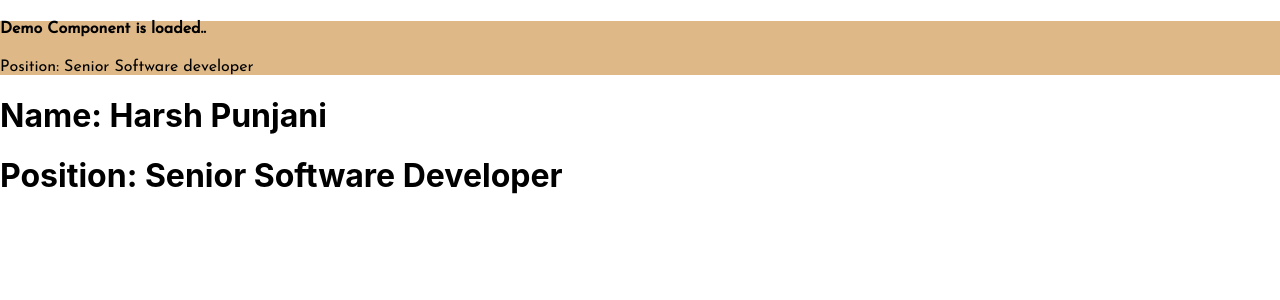
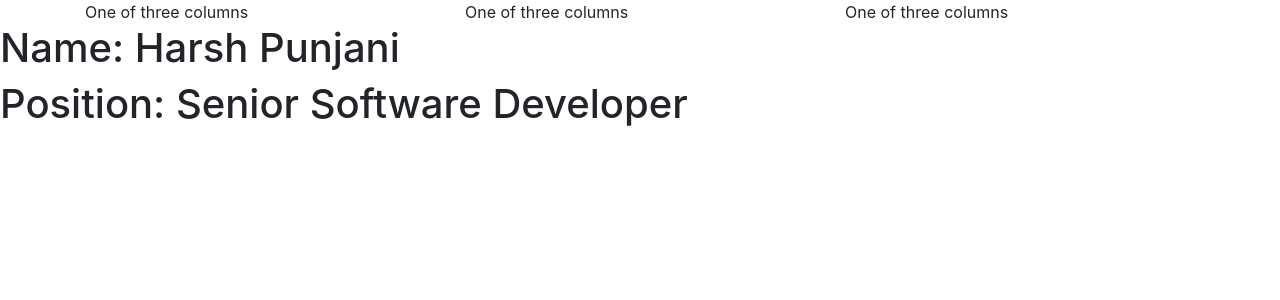
Before and after one commit to harsh19punjani/ReactDemo, a React (Create React App) app: page / in a window 1280 px wide. Shown: the top 300 px of the page. Built offline with nearby package versions, Linux system fonts and the light colour scheme.

Commit message:
integration of bootstrap in react proejct

```diff
--- a/package.json
+++ b/package.json
@@ -8,7 +8,7 @@
     "@testing-library/user-event": "^7.2.1",
     "react": "^16.13.1",
     "react-dom": "^16.13.1",
-    "react-scripts": "3.4.1"
+    "react-scripts": "^3.4.3"
   },
   "scripts": {
     "start": "react-scripts start",
--- a/public/index.html
+++ b/public/index.html
@@ -1,14 +1,12 @@
-<!DOCTYPE html>
+<!doctype html>
 <html lang="en">
+
 <head>
   <meta charset="utf-8" />
   <link rel="icon" href="%PUBLIC_URL%/favicon.ico" />
-    <meta name="viewport" content="width=device-width, initial-scale=1" />
+  <meta name="viewport" content="width=device-width, initial-scale=1, shrink-to-fit=no">
   <meta name="theme-color" content="#000000" />
-    <meta
-      name="description"
-      content="Web site created using create-react-app"
-    />
+  <meta name="description" content="Web site created using create-react-app" />
   <link rel="apple-touch-icon" href="%PUBLIC_URL%/logo192.png" />
   <!--
       manifest.json provides metadata used when your web app is installed on a
@@ -25,8 +23,12 @@
       Learn how to configure a non-root public URL by running `npm run build`.
     -->
   <link href="https://fonts.googleapis.com/css2?family=Josefin+Sans&display=swap" rel="stylesheet">
+  <link rel="stylesheet" href="https://stackpath.bootstrapcdn.com/bootstrap/4.3.1/css/bootstrap.min.css"
+    integrity="sha384-ggOyR0iXCbMQv3Xipma34MD+dH/1fQ784/j6cY/iJTQUOhcWr7x9JvoRxT2MZw1T" crossorigin="anonymous">
+
   <title>React App</title>
 </head>
+
 <body>
   <noscript>You need to enable JavaScript to run this app.</noscript>
   <div id="root"></div>
@@ -40,5 +42,15 @@
       To begin the development, run `npm start` or `yarn start`.
       To create a production bundle, use `npm run build` or `yarn build`.
     -->
+  <script src="https://code.jquery.com/jquery-3.3.1.slim.min.js"
+    integrity="sha384-q8i/X+965DzO0rT7abK41JStQIAqVgRVzpbzo5smXKp4YfRvH+8abtTE1Pi6jizo" crossorigin="anonymous">
+  </script>
+  <script src="https://cdnjs.cloudflare.com/ajax/libs/popper.js/1.14.7/umd/popper.min.js"
+    integrity="sha384-UO2eT0CpHqdSJQ6hJty5KVphtPhzWj9WO1clHTMGa3JDZwrnQq4sF86dIHNDz0W1" crossorigin="anonymous">
+  </script>
+  <script src="https://stackpath.bootstrapcdn.com/bootstrap/4.3.1/js/bootstrap.min.js"
+    integrity="sha384-JjSmVgyd0p3pXB1rRibZUAYoIIy6OrQ6VrjIEaFf/nJGzIxFDsf4x0xIM+B07jRM" crossorigin="anonymous">
+  </script>
 </body>
+
 </html>
--- a/src/Demo.js
+++ b/src/Demo.js
@@ -2,27 +2,24 @@
     Component
 } from 'react';
 import './Demo.css';
-import ReactDOM from 'react-dom';
-
-//class type component
-// class Demo extends Component {
-//     render() {
-//         return <div className='main'>
-//         {/* <div class='main'>  can't write class javascript key work .... read has className */}
-//             <h4> Demo Component is loaded.. </h4>
-//             <p>  Position: {this.props.position}</p>
-//         </div>
-
-//     }
-// }
 
 // function type component
 
-const Demo = (props) =>{
-    return <div className='main'>
-    {/* <div class='main'>  can't write class javascript key work .... read has className */}
-        <h4> Demo Component is loaded.. </h4>
-        <p>  Position: {props.position}</p>
+const Demo = (props) => {
+    return <div >
+       <div class="container">
+  <div class="row">
+    <div class="col-sm">
+      One of three columns
+    </div>
+    <div class="col-sm">
+      One of three columns
+    </div>
+    <div class="col-sm">
+      One of three columns
+    </div>
+  </div>
+</div>
     </div>
 }
 
```
Also changed, not shown: 1 other file (tests, documents, lock files or other folders). Lines whose indentation alone changed are shown as unchanged.
